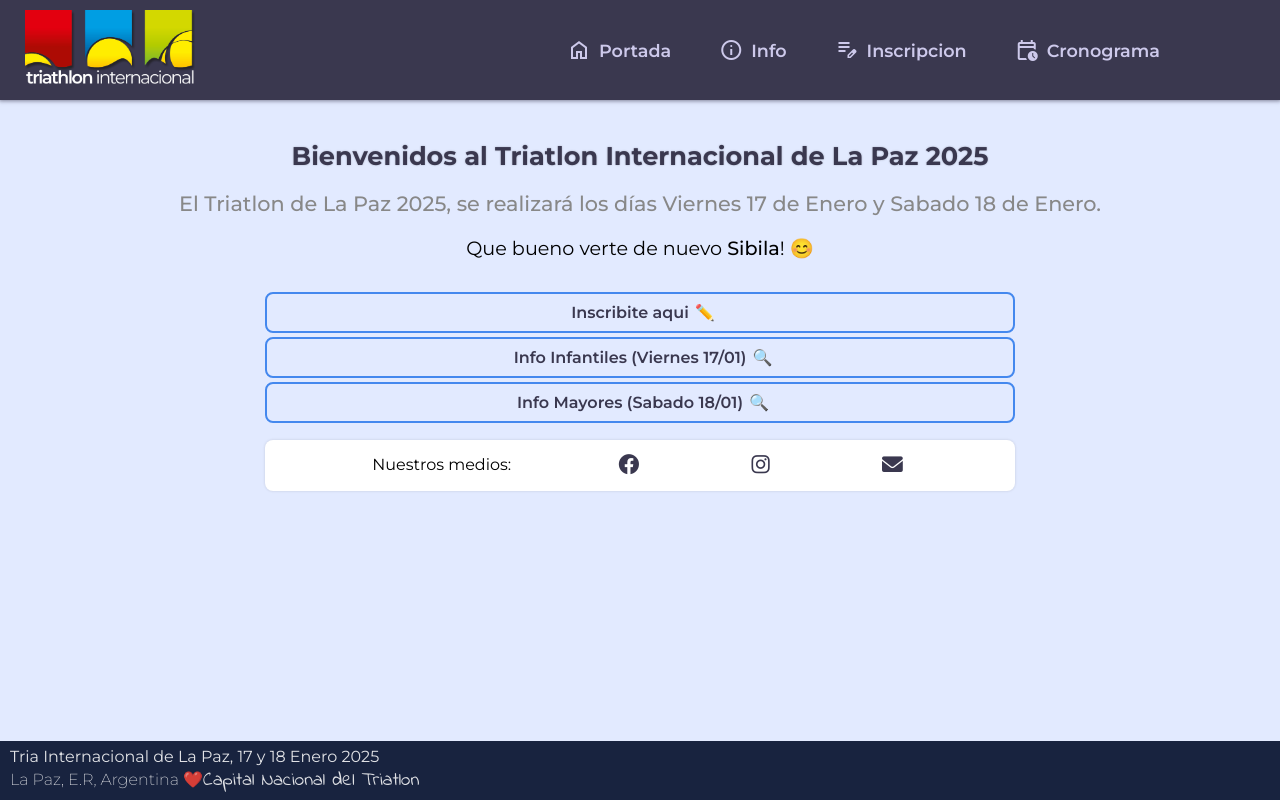
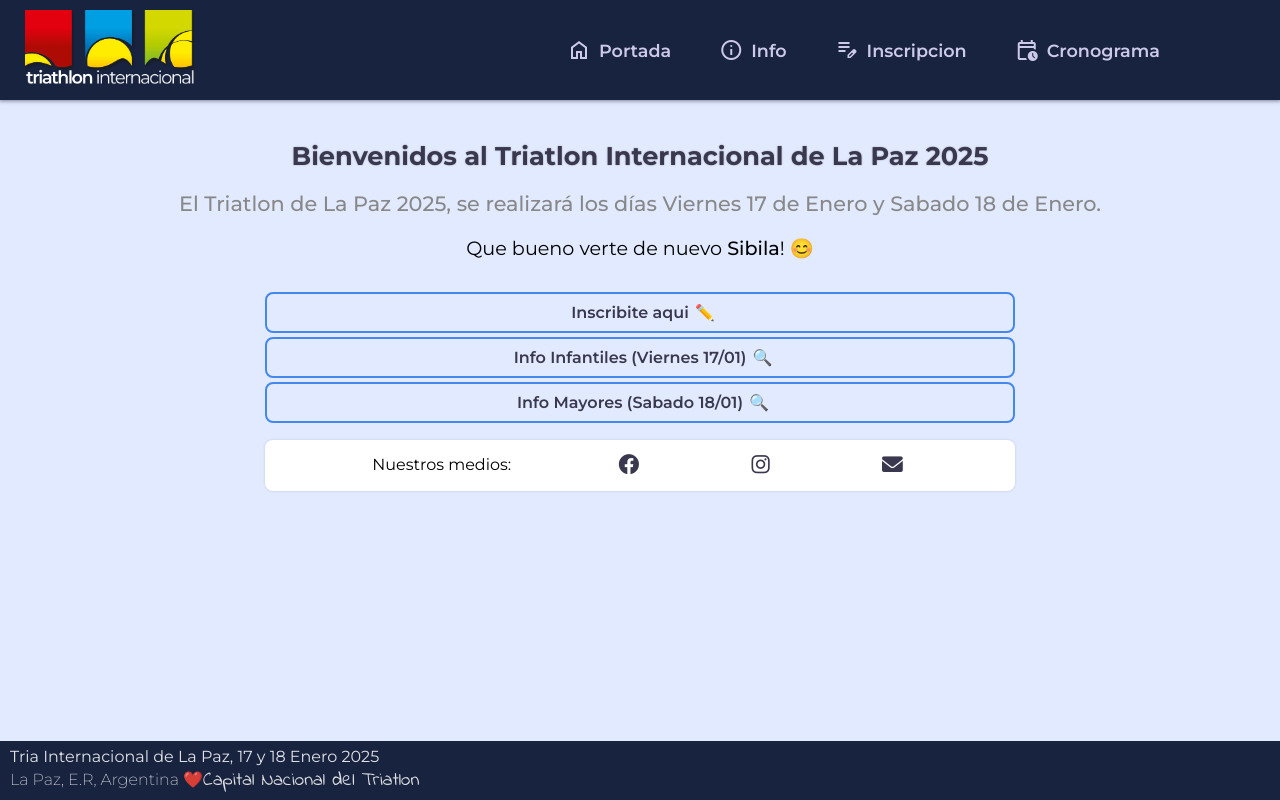
Before and after one commit to andressmm/trialapaz, a plain HTML site: page index.html in a window 1280 px wide. Drawn offline with nearby package versions, Linux system fonts and the light colour scheme.

Commit message:
cambios en colores

```diff
--- a/estilo.css
+++ b/estilo.css
@@ -15,7 +15,7 @@ body{
 /* ----- SECCIONES DEL HEADER -----*/
 
 .header{
-    background:#3A384F;
+    background:#18233f;
     display:flex;
     justify-content: space-between;
     align-items: center;
@@ -42,7 +42,7 @@ body{
 
 .header__nav{
     display:none;
-    background: #3A384F;
+    background: #18233f;
     position:absolute;
     height: 100vh;
     width: 100vw;
@@ -114,7 +114,6 @@ display:none;
         width: auto;
         justify-content: space-between;
         margin-right: 100px;
-        background:#3A384F;
 
     }
 
```
